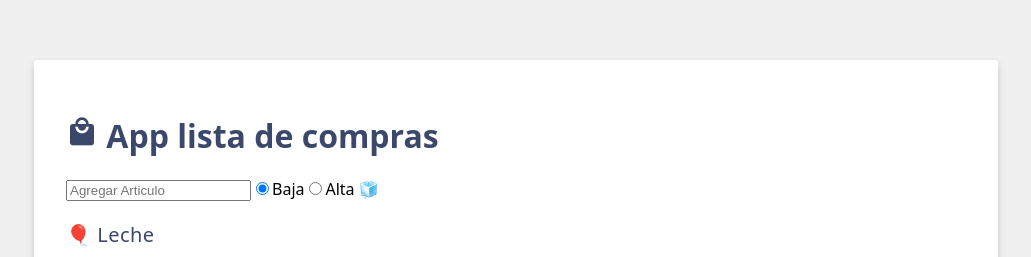
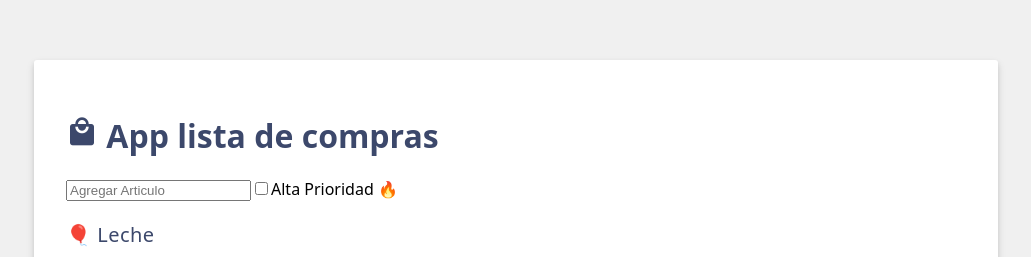
Before and after one commit to GaonaRiveraDiegoGael/VueJs-ShoppingCart, a Vue app: page / in a window 1280 px wide. Shown: the part 150-407 px from the top of the page, without its empty margins (124-1155 px from the left). Built offline with nearby package versions, Linux system fonts and the light colour scheme.

Commit message:
⭐FEAT: Checkbox Bind checkbox with newitemHighPriority varibale

```diff
--- a/src/App.vue
+++ b/src/App.vue
@@ -16,15 +16,14 @@ const items = ref([
   { id: 4, label: 'Huevos' }
 ]);
 const newItem = ref('');
-const newItemPriority = ref('low')
+const newItemHighPriority = ref('false')
 </script>
 
 <template>
   <h1> <i :class="shoppingIcon">local_mall</i> {{ header }}</h1>
   <input v-model="newItem" type="text" placeholder="Agregar Articulo">
-  <label><input type="radio" v-model="newItemPriority" value="low">Baja</label>
-  <label><input type="radio" v-model="newItemPriority" value="high">Alta</label>
-  {{ newItemPriority === 'low'?'🧊':'🔥' }}
+<label><input type="checkbox" v-model="newItemHighPriority">Alta Prioridad</label>
+  {{ newItemHighPriority ? '🔥' : '🧊' }}
   <ul>
     <li v-for="{id, label} in items" v-bind:key="id">🎈 {{ label }}</li>
   </ul>
```
